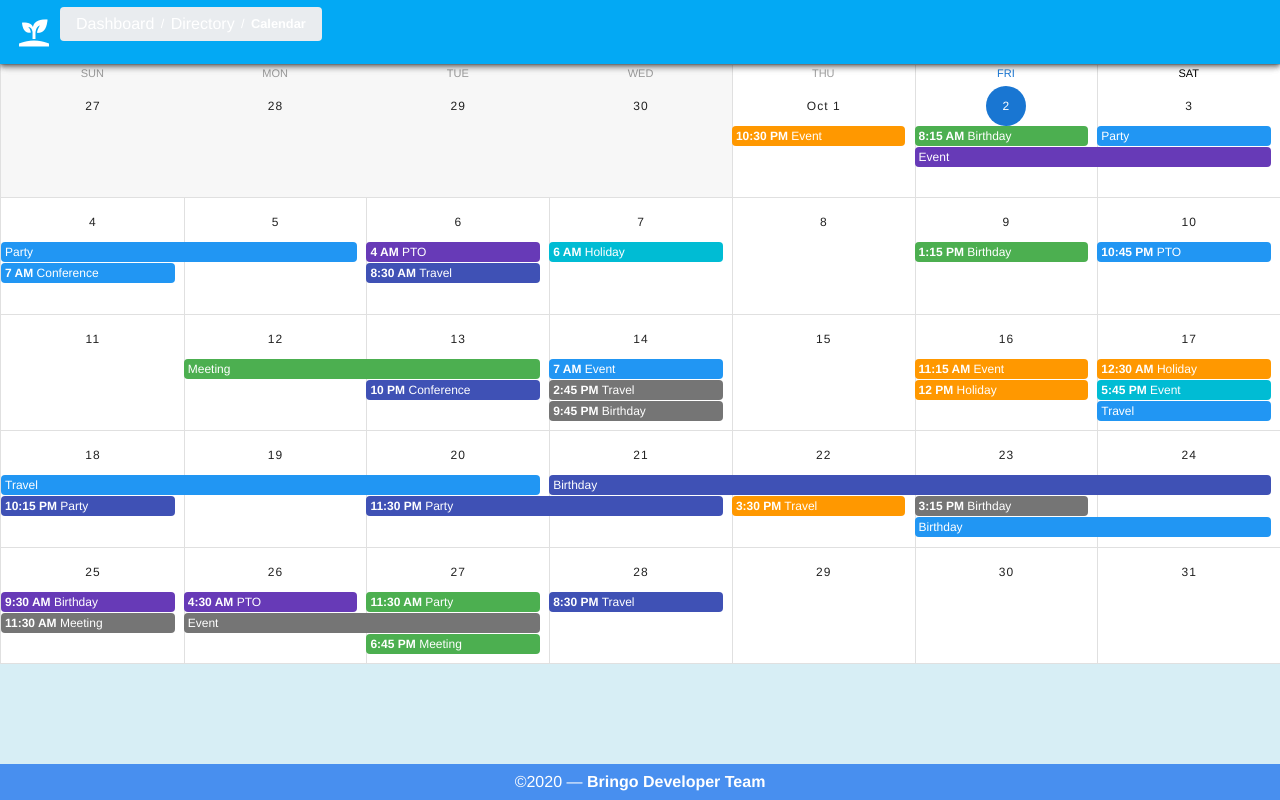
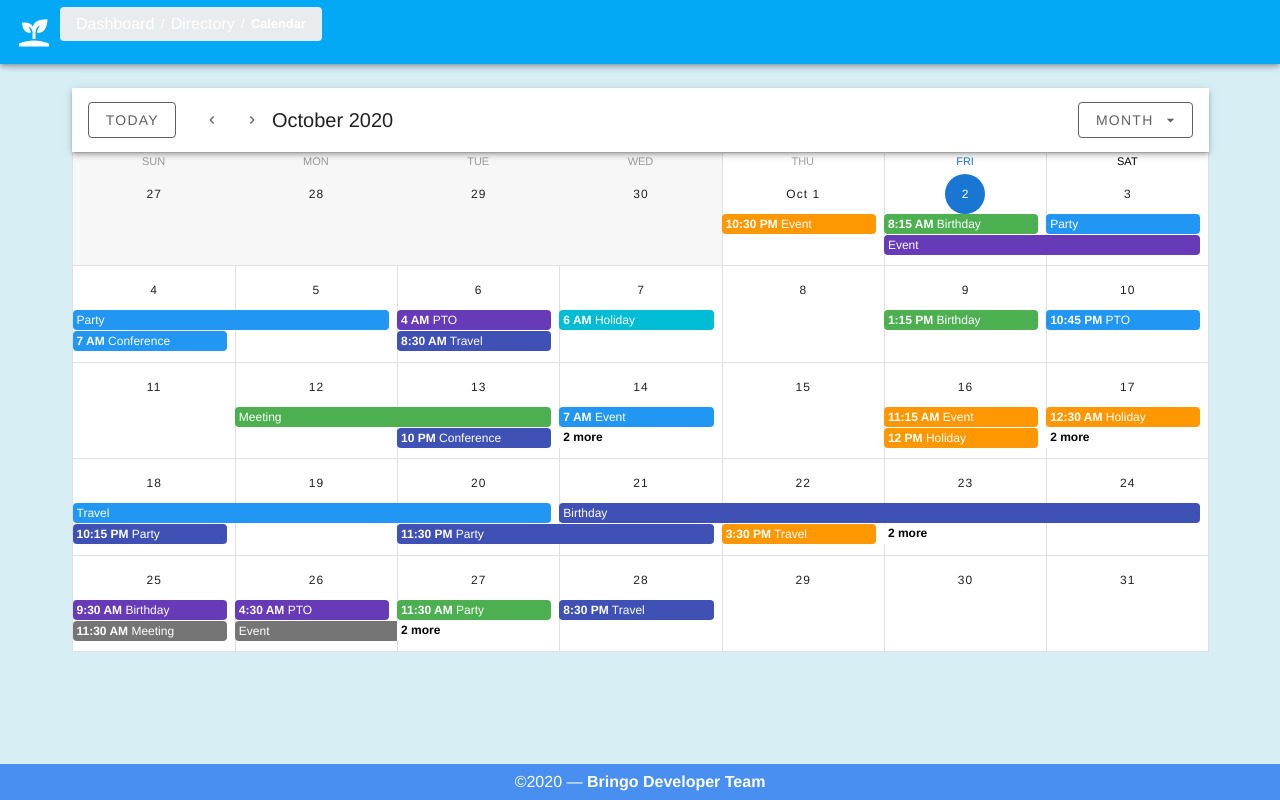
Before and after one commit to joyliu-q/Bringo, a Vue app in the folder bringo/: page /calendar in a window 1280 px wide. Built offline with nearby package versions, Linux system fonts and the light colour scheme.

Commit message:
calendar placement shift

```diff
--- a/bringo/src/views/Calendar.vue
+++ b/bringo/src/views/Calendar.vue
@@ -1,6 +1,8 @@
 <template>
     <wrapper>
-        <v-row class="fill-height">
+        <v-content>
+            <v-container>
+                <div class = "fill-height">
                     <v-col>
                         <v-sheet height="64">
                             <v-toolbar>
@@ -72,7 +74,7 @@
                             </v-menu>
                             </v-toolbar>
                         </v-sheet>
-                <v-sheet height="600">
+                        <v-sheet height="500">
                             <v-calendar
                             ref="calendar"
                             v-model="focus"
@@ -128,7 +130,9 @@
                             </v-menu>
                         </v-sheet>
                     </v-col>
-        </v-row>
+                </div>
+            </v-container>
+        </v-content>
     </wrapper>
 </template>
 
--- a/bringo/src/views/Dashboard.vue
+++ b/bringo/src/views/Dashboard.vue
@@ -1,7 +1,6 @@
 
 <template>
     <wrapper>
-        <div>
         <v-content>
             <v-container>
                 <!--Profile-->
@@ -95,7 +94,6 @@
                 </v-row>
             </v-container>
         </v-content>
-        </div>
     </wrapper>
 </template>
 
```
Lines whose indentation alone changed are shown as unchanged.
